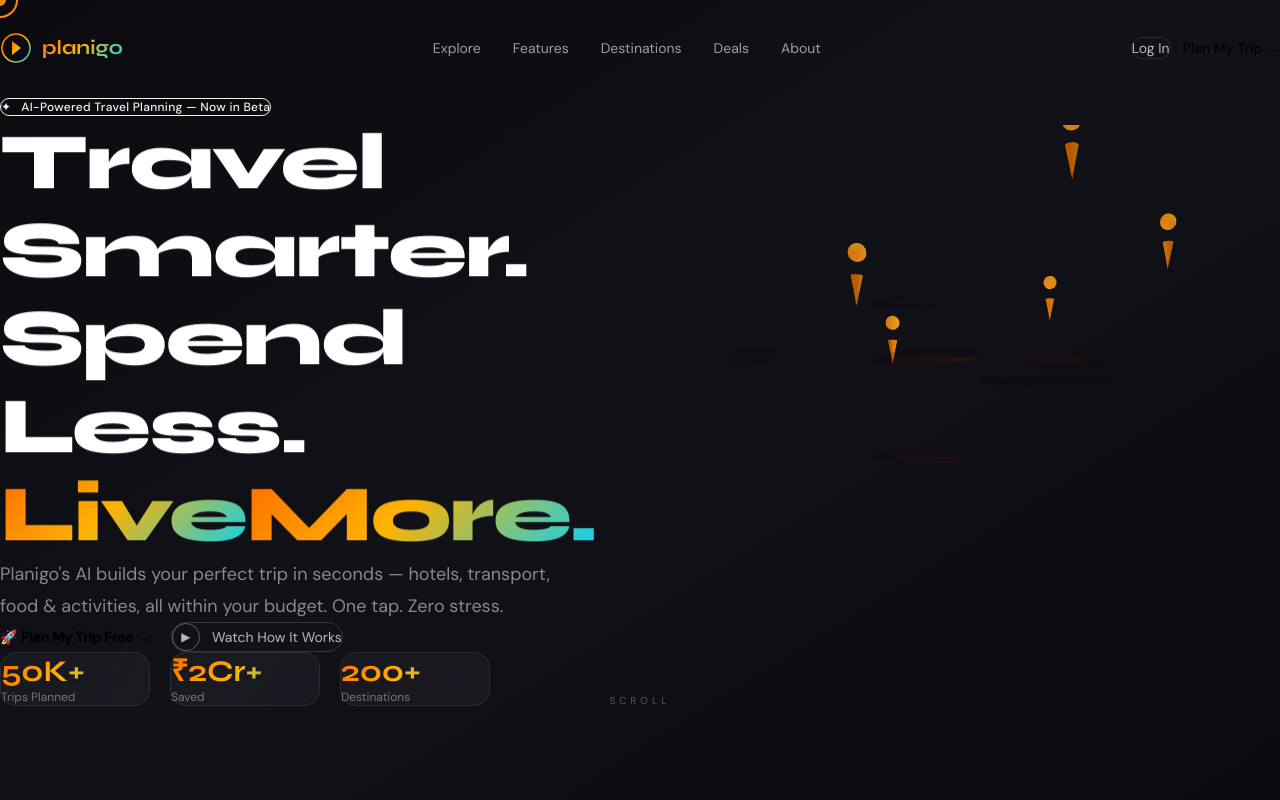
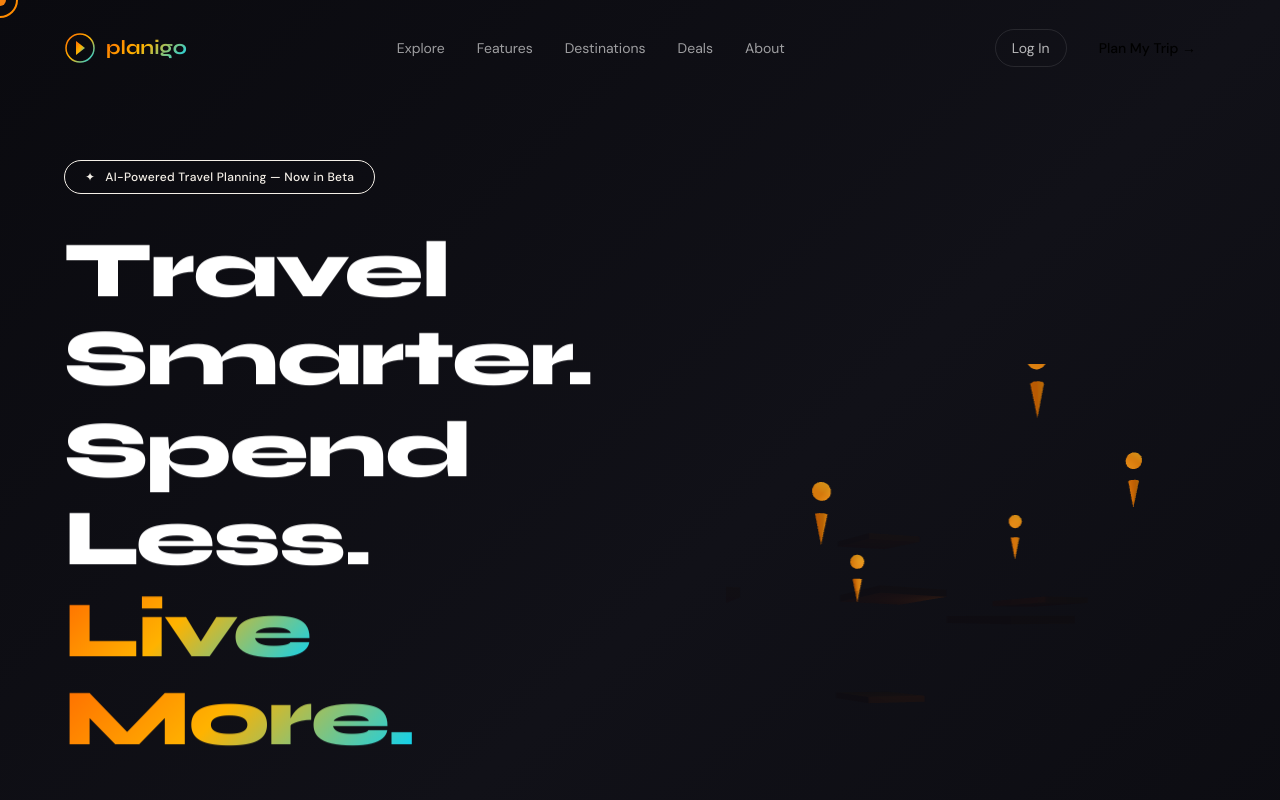
Before and after one commit to dakshshah05/Planigo, a React (Vite) app: page / in a window 1280 px wide. Shown: the top 800 px of the page. Built offline with nearby package versions, Linux system fonts and the light colour scheme.

Commit message:
fix: Remove universal CSS reset overriding Tailwind v4 utilities + delete stale tailwind.config.js + add @source directives

```diff
--- a/src/styles/globals.css
+++ b/src/styles/globals.css
@@ -1,5 +1,7 @@
 @import url("https://fonts.googleapis.com/css2?family=Syne:wght@400;600;700;800&family=DM+Sans:ital,opsz,wght@0,9..40,300;0,9..40,400;0,9..40,500;1,9..40,300&display=swap");
 @import "tailwindcss";
+@source "../../index.html";
+@source "../**/*.{js,jsx}";
 
 @theme {
   --color-orange: #ff8c00;
@@ -35,7 +37,7 @@
   50%      { box-shadow: 0 0 0 10px rgba(255, 179, 0, 0); }
 }
 
-* { margin: 0; padding: 0; box-sizing: border-box; }
+/* Tailwind v4 Preflight already resets margins/padding inside @layer base */
 
 :root {
   --orange: #ff8c00;
--- a/tailwind.config.js
+++ /dev/null
@@ -1,46 +0,0 @@
-export default {
-  content: ["./index.html", "./src/**/*.{js,jsx}"],
-  theme: {
-    extend: {
-      colors: {
-        orange: "#FF8C00",
-        gold: "#FFB300",
-        amber: "#FF6B00",
-        cyan: "#00D4FF",
-        purple: "#7C5CFC",
-        dark: "#0A0A0F",
-        dark2: "#111118",
-        card: "rgba(255,255,255,0.04)",
-      },
-      fontFamily: {
-        syne: ["Syne", "sans-serif"],
-        dm: ["DM Sans", "sans-serif"],
-      },
-      animation: {
-        marquee: "marquee 25s linear infinite",
-        marquee2: "marquee2 25s linear infinite",
-        float: "float 4s ease-in-out infinite",
-        pulse2: "pulse2 2s ease-in-out infinite",
-      },
-      keyframes: {
-        marquee: {
-          from: { transform: "translateX(0)" },
-          to: { transform: "translateX(-50%)" },
-        },
-        marquee2: {
-          from: { transform: "translateX(-50%)" },
-          to: { transform: "translateX(0)" },
-        },
-        float: {
-          "0%,100%": { transform: "translateY(0)" },
-          "50%": { transform: "translateY(-12px)" },
-        },
-        pulse2: {
-          "0%,100%": { boxShadow: "0 0 0 0 rgba(255,179,0,0.4)" },
-          "50%": { boxShadow: "0 0 0 10px rgba(255,179,0,0)" },
-        },
-      },
-    },
-  },
-  plugins: [],
-};
```
